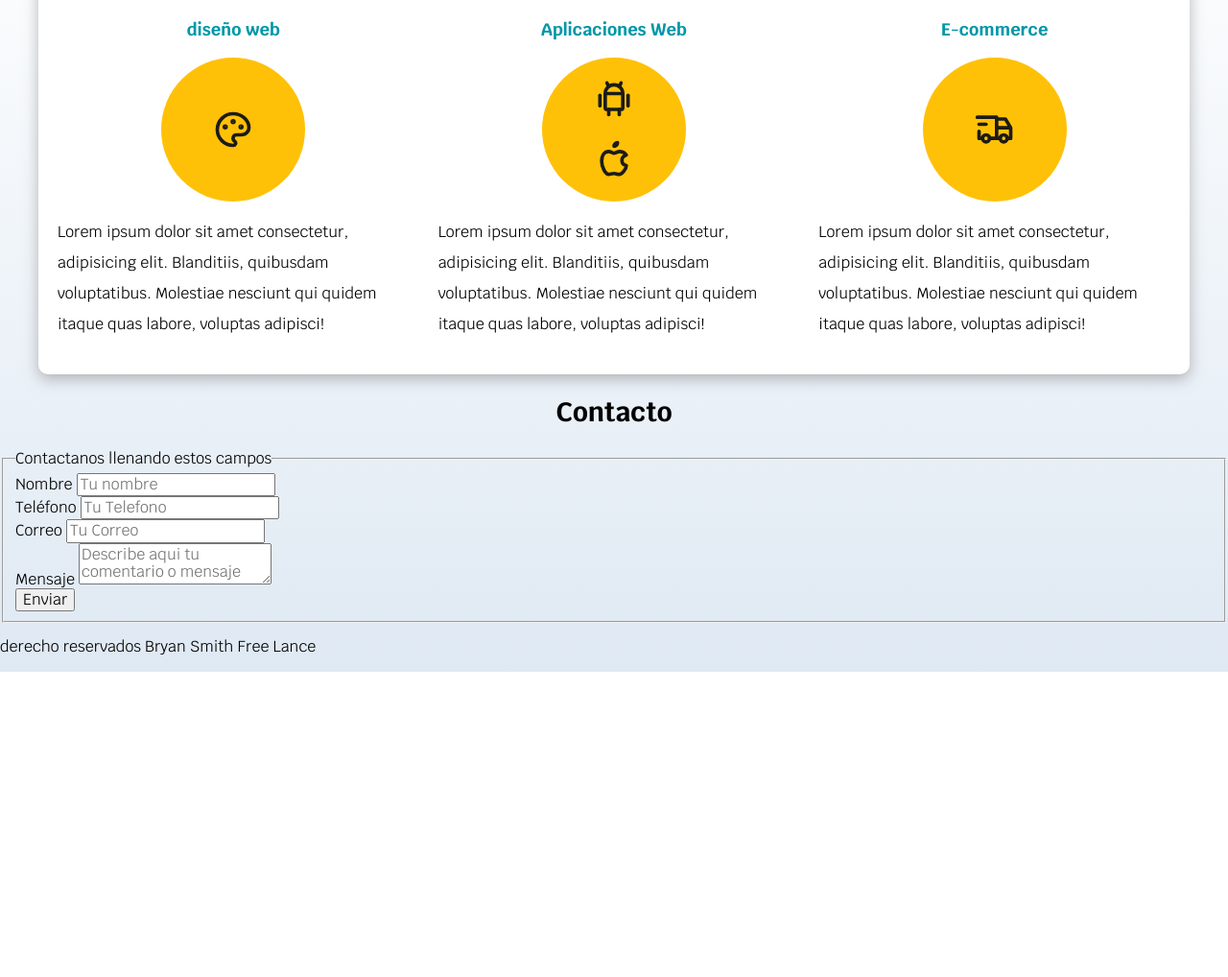
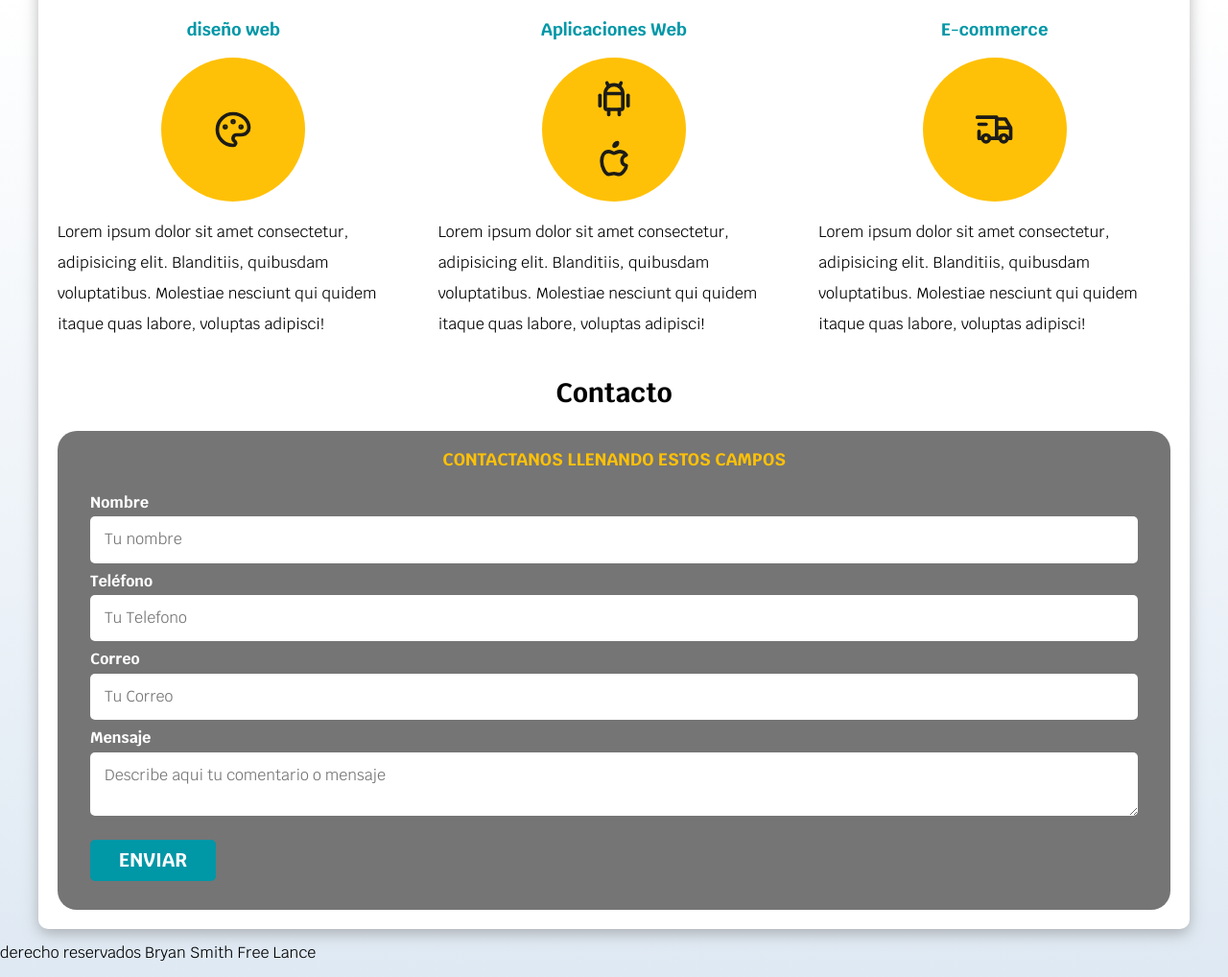
Before and after one commit to bravo03/SITIO_FREELANCER, a plain HTML site: page index.html in a window 1280 px wide. Shown: the part 703-1721 px from the top of the page at 96% size. Before the commit the page ends 1403 px from the top, so only its background shows below. Drawn offline with Linux system fonts and the light colour scheme.

Commit message:
finalizamos con el formulario

```diff
--- a/css/index.css
+++ b/css/index.css
@@ -46,12 +46,17 @@ body {
     border-radius: .5rem;
     width: 90%;
     text-align: center;
+    border: none;
 }
 
 @media (min-width: 768px) {
     .boton {
         width: auto;
     }
+}
+
+.boton:hover{
+    cursor: pointer;
 }
 
 .sombra {
@@ -85,6 +90,24 @@ h3 {
 /*Titulos */
 .titulo span {
     font-size: 2rem;
+}
+
+/* Utilidades */
+.w-100 {
+    width: 100%;
+}
+@media (min-width: 768px) {
+    .w-100 {
+        width: auto;
+    }
+}
+
+.flex{
+    display: flex;
+}
+
+.alinear-derecha{
+    justify-content: flex-end;
 }
 
 /*Navegacion principal */
@@ -161,8 +184,6 @@ h3 {
 }
 
 /* servicios */
-
-
 @media (min-width: 768px) {
     .servicios {
         display: grid;
@@ -198,3 +219,51 @@ font-weight: 700;
     align-items: center;
     justify-content: space-evenly;
 }
+
+/* Contacto */
+.formulario {
+background-color: var(--gris);
+width: min(600rem, 100%);  /* utiliza el valor mas pequeño */
+margin:0 auto;
+padding: 2rem;
+border-radius: 2rem;
+}
+
+.formulario fieldset{
+    border: none;
+
+}
+
+.formulario legend{
+    text-align: center;
+    font-size: 1.8rem;
+    text-transform: uppercase;
+    font-weight: 700;
+    margin-bottom: 2rem;
+    color: var(--primario);
+}
+
+.contenedor-campos{
+}
+
+.campo{
+margin-bottom: 1rem;
+}
+
+.campo label {
+color: white;
+font-weight: 700;
+margin-bottom: .5rem;
+display: block;
+}
+
+.input-text {
+width: 100%;
+border: none;
+padding: 1.5rem;
+border-radius: .5rem;
+}
+
+.enviar .boton {
+    width: 100%;
+}
--- a/index.html
+++ b/index.html
@@ -120,39 +120,43 @@
                     qui quidem itaque quas labore, voluptas adipisci!</p>
             </section>
         </div>
-    </main>
+
 
         <!-- seccion de contacto -->
         <section>
             <h2>Contacto</h2>
-        <form action="">
+            <form class="formulario">
                 <fieldset>
                     <legend>
                         Contactanos llenando estos campos
                     </legend>
-                <div>
+                    <div class="contenedor-campos">
+                        <div class="campo">
                             <label>Nombre</label>
-                    <input type="text" placeholder="Tu nombre" />
+                            <input class="input-text" type="text" placeholder="Tu nombre" />
                         </div>
-                <div>
+                        <div class="campo">
                             <label>Teléfono</label>
-                    <input type="telf" placeholder="Tu Telefono" />
+                            <input class="input-text" type="telf" placeholder="Tu Telefono" />
                         </div>
-                <div>
+                        <div class="campo">
                             <label>Correo</label>
-                    <input type="text" placeholder="Tu Correo" />
+                            <input class="input-text" type="text" placeholder="Tu Correo" />
                         </div>
-                <div>
+                        <div class="campo">
                             <label>Mensaje</label>
-                    <textarea placeholder="Describe aqui tu comentario o mensaje"></textarea>
+                            <textarea class="input-text" placeholder="Describe aqui tu comentario o mensaje"></textarea>
                         </div>
-                <input type="submit" value="Enviar">
+                    </div>
+                    <div class="alinear-derecha">
+                        <input class="boton w-sm-100" type="submit" value="Enviar">
+                    </div>
                 </fieldset>
-
-            <!-- pie de la pagina web -->
             </form>
         </section>
 
+    </main>
+    <!-- pie de la pagina web -->
     <footer>
         <p>derecho reservados Bryan Smith Free Lance</p>
     </footer>
```
Lines whose indentation alone changed are shown as unchanged.
